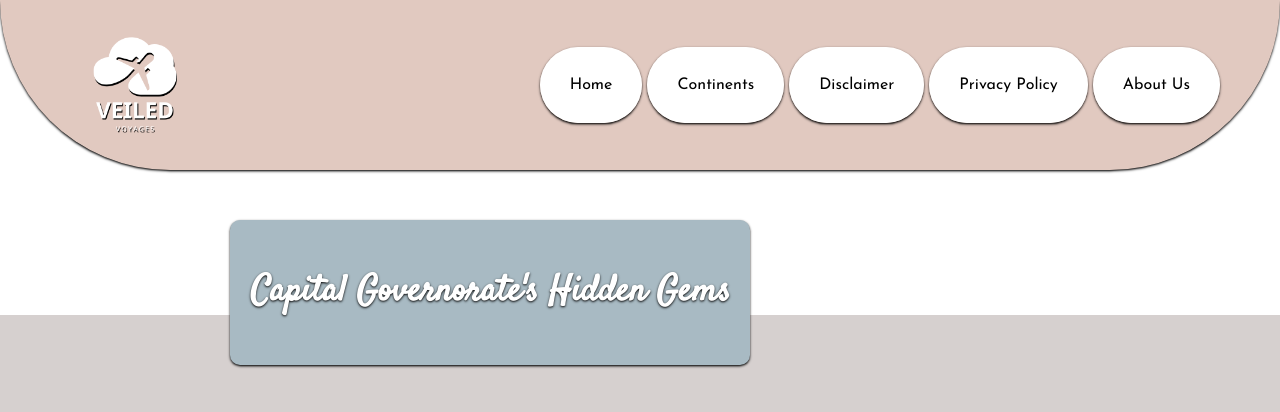
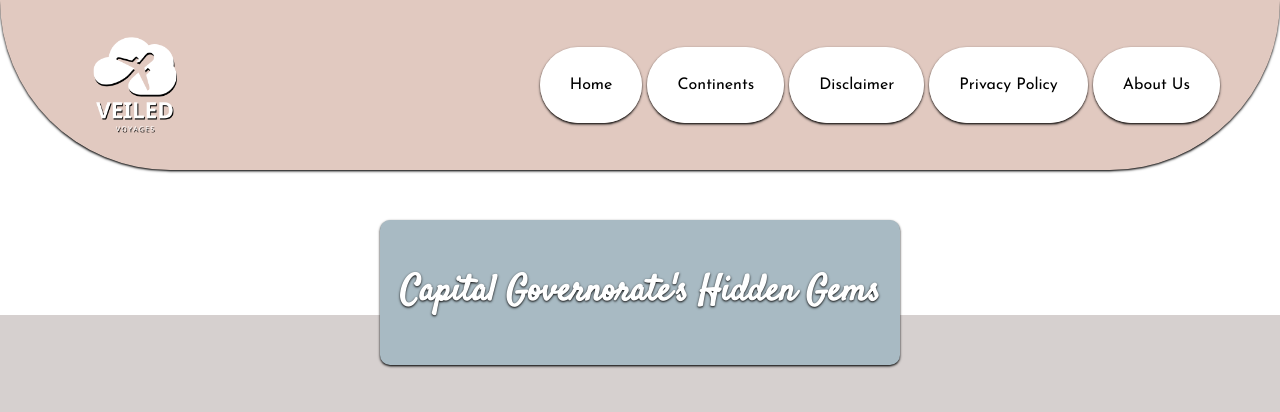
Before and after one commit to ashneeeet/CAPITAL-GOV-BAHRAIN, a plain HTML site: page index.html in a window 1280 px wide. Shown: the top 412 px of the page. Drawn offline with nearby package versions, Linux system fonts and the light colour scheme; grey boxes are pictures that could not be loaded.

Commit message:
Update style.css

```diff
--- a/style.css
+++ b/style.css
@@ -64,15 +64,17 @@ header {
 .unexp{
     padding: 10px 20px;
     background-color: #A8BAC3;
-    display: inline-block;
-    margin-top: 50px;
-    margin-left:18%;
+    display: flex;
+    justify-content: center;
+    align-items: center;
+    text-align: center;
+    width: fit-content;
+    margin: 50px auto;
     position: relative;
     box-shadow:0 0.08rem 0.15rem black;
     border-radius: 10px;
     z-index: 1;
     margin-bottom: -150px;
-
 }
 
 .unexp p{
```
